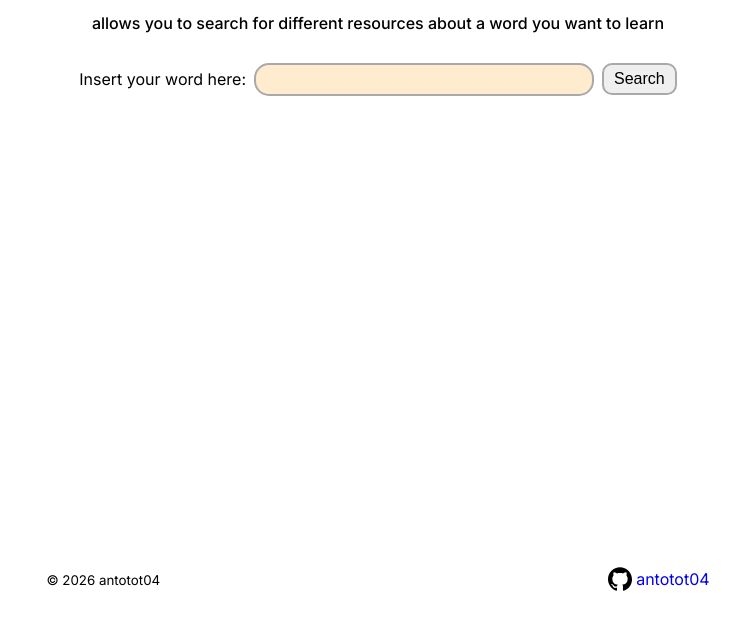
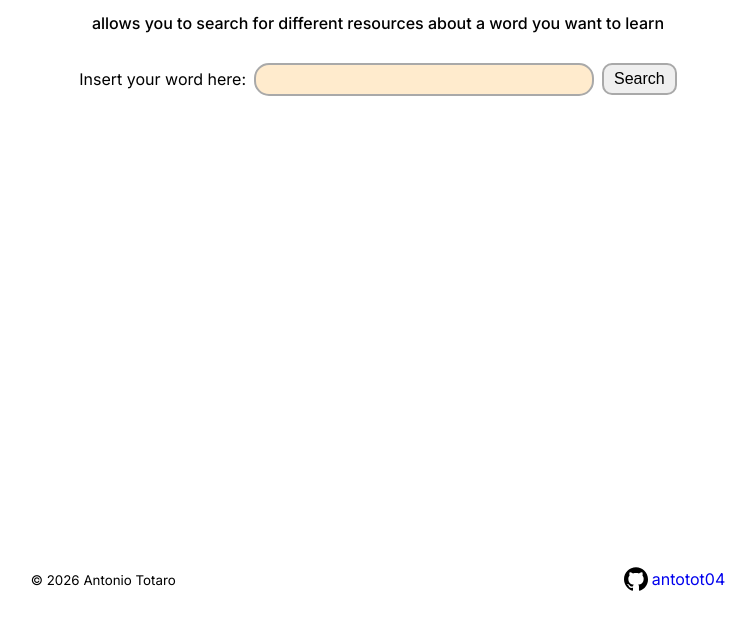
Before and after one commit to antotot04/wordMultiSearch, a plain HTML site: page index.html in a window 1280 px wide. Shown: the part 97-726 px from the top of the page, without its empty margins (262-1018 px from the left). Drawn offline with Linux system fonts and the light colour scheme.

Commit message:
licence update

```diff
--- a/index.html
+++ b/index.html
@@ -18,7 +18,7 @@
             </form>
         </main>
         <footer>
-            <small>© 2026 antotot04</small>
+            <small>© 2026 Antonio Totaro</small>
             <a target="_blank" href="https://github.com/antotot04">antotot04</a>
         </footer>
 
```
